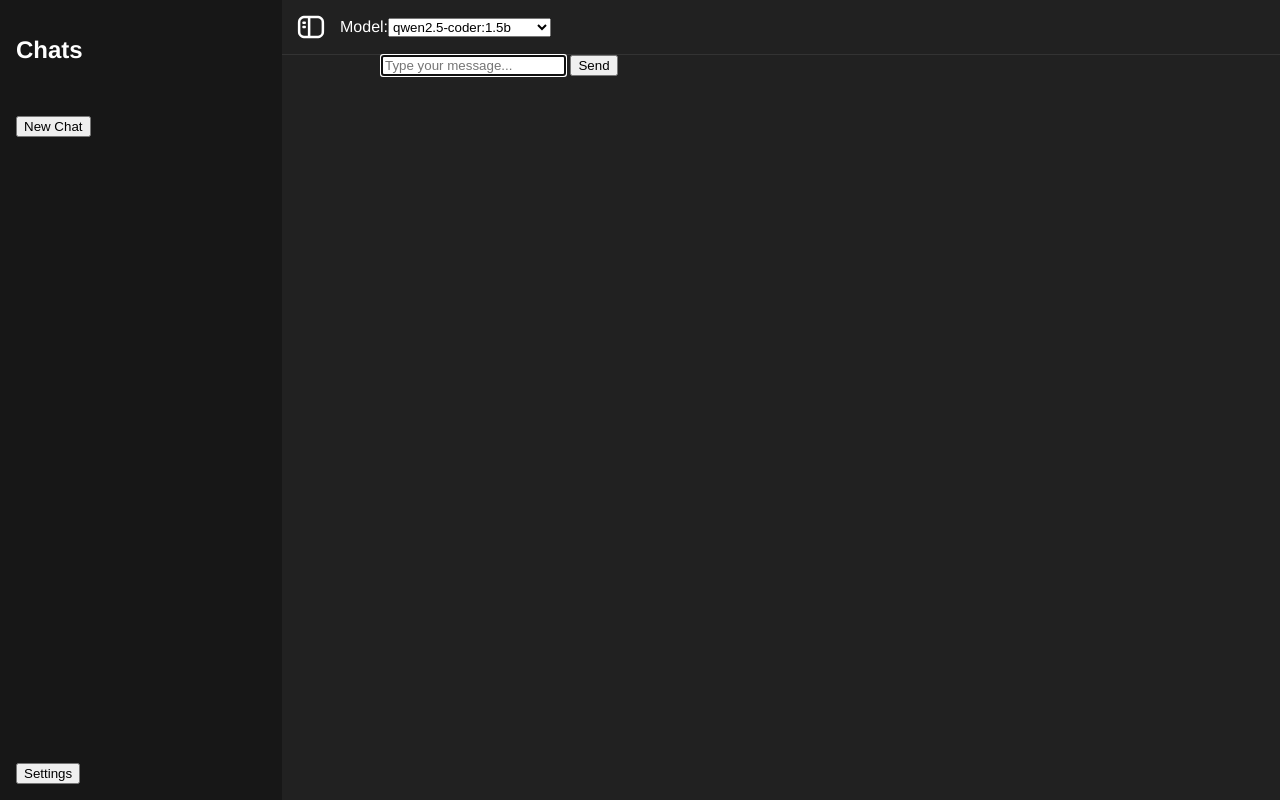
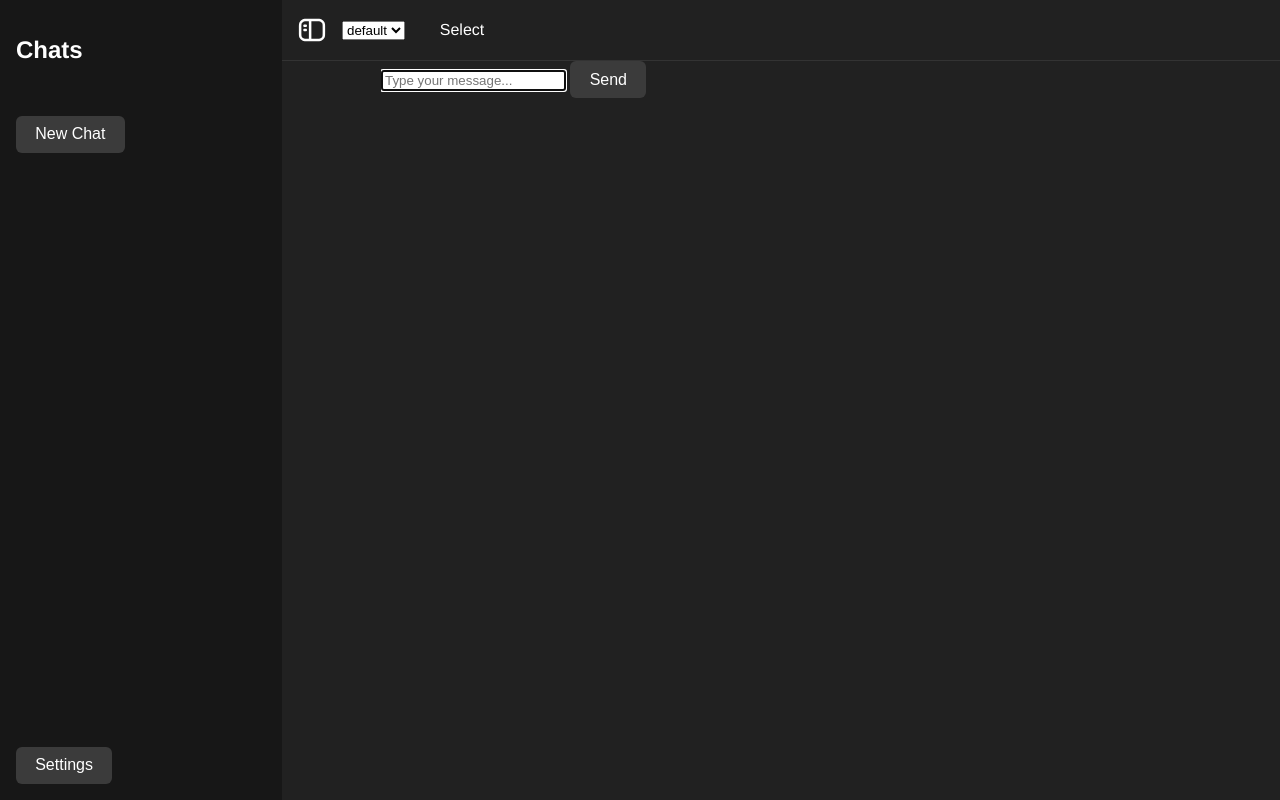
Before and after one commit to zszillat/Ollama-Python-Client, a FastAPI app: page / in a window 1280 px wide. Run offline with FastAPI, Linux system fonts and the light colour scheme; some libraries are stand-ins or nearby versions.

Commit message:
custom model dropdown work-in-progress

```diff
--- a/web_app/app.py
+++ b/web_app/app.py
@@ -1,4 +1,4 @@
-# app.py (fixed)
+# app.py
 from fastapi import FastAPI, Request, Form, Query, Body, HTTPException
 from fastapi.responses import HTMLResponse, RedirectResponse
 from fastapi.templating import Jinja2Templates
@@ -6,14 +6,9 @@ from fastapi.staticfiles import StaticFiles
 import os
 import glob
 import json
+import requests
 
 from ollama_client import Options, Ollama
-
-# Config
-BASE_URL = "http://10.0.0.1:11434"
-DEFAULT_MODEL = "qwen2.5-coder:1.5b"
-
-app = FastAPI()
 
 # Paths
 current_dir = os.path.dirname(__file__)
@@ -22,11 +17,32 @@ static_dir = os.path.join(current_dir, "static")
 conversations_dir = os.path.join(current_dir, "conversations")
 settings_file = os.path.join(current_dir, "settings.json")
 title_prompt = (
-    f"based on the conversation so far, what would be a good title for it?"
-    f" Respond with a conversation title only;"
-    f" use _ in place of a space;"
-    f" keep the title under 10 words"
+    "based on the conversation so far, what would be a good title for it?"
+    " Respond with a conversation title only;"
+    " use _ in place of a space;"
+    " keep the title under 10 words"
 )
+
+# Config - Load from settings.json
+settings_data = {}
+with open(settings_file, 'r') as f:
+    settings_data = json.load(f)
+
+# Config
+BASE_URL = settings_data.get('base_url', 'http://10.0.0.1:11434')
+DEFAULT_MODEL = settings_data.get('manageModels', {}).get('modelInstalled', ['qwen2.5-coder:1.5b'])[0]
+
+def get_installed_models(base_url):
+    try:
+        response = requests.get(f"{base_url}/api/tags")
+        response.raise_for_status()
+        tags = response.json()
+        return [model['name'] for model in tags.get('models', [])]
+    except Exception as e:
+        print(f"Failed to fetch models: {e}")
+        return []
+
+app = FastAPI()
 
 deleted_dir = os.path.join(current_dir, "deleted")
 os.makedirs(deleted_dir, exist_ok=True)
@@ -79,11 +95,17 @@ async def save_settings(new_settings: dict = Body(...)):
 async def read_root(request: Request):
     raw_conversations = list_conversations()
     formatted_conversations = [os.path.splitext(name)[0].replace("_", " ") for name in raw_conversations]
-    return templates.TemplateResponse("chat.html", {
-        "request": request,
-        "messages": chat_manager.client.history,
-        "conversations": formatted_conversations
-    })
+    settings_data = load_settings()
+    presets = settings_data.get('manageModels', {}).get('modelPresets', [])
+    return templates.TemplateResponse(
+        "chat.html",
+        {
+            "request": request,
+            "messages": chat_manager.client.history,
+            "conversations": formatted_conversations,
+            "presets": presets,
+        },
+    )
 
 @app.post("/delete_chat")
 async def delete_chat(filename: str = Form(...)):
@@ -93,20 +115,16 @@ async def delete_chat(filename: str = Form(...)):
     if not os.path.exists(file_path):
         raise HTTPException(status_code=404, detail="Conversation not found")
 
-    # Check if the deleted file is the currently active chat
     currently_loaded_file = os.path.basename(chat_manager.conversation_file)
-    deleting_current_chat = (safe_filename == currently_loaded_file)
+    deleting_current_chat = safe_filename == currently_loaded_file
 
-    # Move file to deleted folder
     deleted_path = os.path.join(deleted_dir, safe_filename)
     os.rename(file_path, deleted_path)
 
-    # If deleting the active chat, reset
     if deleting_current_chat:
         chat_manager.new_chat()
         return RedirectResponse(url="/", status_code=303)
 
-    # Otherwise just refresh to home
     return RedirectResponse(url="/", status_code=303)
 
 @app.post("/chat", response_class=HTMLResponse)
@@ -117,7 +135,9 @@ async def chat(request: Request, user_input: str = Form(...)):
     filename = os.path.basename(chat_manager.conversation_file)
     if filename.startswith("chat_"):
         title_response = chat_manager.client.send_prompt(title_prompt)
-        clean_title = "".join(c for c in title_response.strip() if c.isalnum() or c in (' ', '_', '-')).strip().replace(" ", "_")
+        clean_title = "".join(
+            c for c in title_response.strip() if c.isalnum() or c in (" ", "_", "-")
+        ).strip().replace(" ", "_")
         new_filename = f"{clean_title}.json"
         new_file_path = os.path.join(os.path.dirname(chat_manager.conversation_file), new_filename)
         chat_manager.client.history = chat_manager.client.history[:-2]
@@ -128,12 +148,17 @@ async def chat(request: Request, user_input: str = Form(...)):
 
     conversations = list_conversations()
     formatted_conversations = [os.path.splitext(name)[0].replace("_", " ") for name in conversations]
-
-    return templates.TemplateResponse("chat.html", {
-        "request": request,
-        "messages": chat_manager.client.history,
-        "conversations": formatted_conversations
-    })
+    settings_data = load_settings()
+    presets = settings_data.get('manageModels', {}).get('modelPresets', [])
+    return templates.TemplateResponse(
+        "chat.html",
+        {
+            "request": request,
+            "messages": chat_manager.client.history,
+            "conversations": formatted_conversations,
+            "presets": presets,
+        },
+    )
 
 @app.post("/new_chat", response_class=RedirectResponse)
 async def new_chat():
@@ -156,8 +181,13 @@ async def settings(request: Request):
     raw_conversations = list_conversations()
     formatted_conversations = [os.path.splitext(name)[0].replace("_", " ") for name in raw_conversations]
     settings_data = load_settings()
-    return templates.TemplateResponse("settings.html", {
-        "request": request,
-        "conversations": formatted_conversations,
-        "settings": settings_data
-    })
+    installed_models = get_installed_models(settings_data.get('base_url', 'http://10.0.0.1:11434'))
+    return templates.TemplateResponse(
+        "settings.html",
+        {
+            "request": request,
+            "conversations": formatted_conversations,
+            "settings": settings_data,
+            "installed_models": installed_models,
+        },
+    )
--- /dev/null
+++ b/web_app/static/chat.css
@@ -0,0 +1,76 @@
+.custom-dropdown-container {
+    position: absolute; /* absolute positioning */
+    z-index: 9999;
+    width: 250px;
+    top: 0;
+    left:55px;
+    display: flex;
+    flex-direction: column;
+    align-items: center;
+}
+
+#main {
+    position: relative; /* Create positioning context for the dropdown */
+  }
+
+#selectBox {
+    background-color: none;
+    height: 60px;
+    display: flex;
+    align-items: center;
+    justify-content: center;
+    width: 100%;
+}
+
+#selectBox p {
+    width: 85%;
+    height: 45px;
+    display: flex;
+    justify-content: center;
+    align-items: center;
+}
+
+#selectBox p:hover {
+        background-color: rgba(255, 255, 255, 0.06);
+        cursor: pointer;
+        border-radius: 10px;
+}
+
+#optionBox {
+    background-color: #2F2F2F;
+    border-radius: 10px;
+    display: flex;
+    flex-direction: column;
+    align-items: center;
+    margin-top: 10px;
+    width: 100%;
+}
+
+#optionBox > p {
+   width: 85%;
+   height: 45px;
+   text-align: center;
+   margin: 0;
+   display: flex;
+   justify-content: center;
+   align-items: center;
+
+}
+
+#optionBox > p:hover {
+    background-color: rgba(255, 255, 255, 0.06);
+    cursor: pointer;
+    border-radius: 10px;
+}
+
+.buffer {
+    height: 10px;
+}
+
+#open {
+    display: none;
+}
+
+#closed {
+    display: flex;
+}
--- a/web_app/static/style.css
+++ b/web_app/static/style.css
@@ -11,6 +11,21 @@ body {
     display: flex;
     width: 100%;
     height: 100vh;
+}
+
+button {
+    background-color: #3b3b3b;
+    color: #fff;
+    border: none;
+    padding: 0.6rem 1.2rem;
+    border-radius: 6px;
+    font-size: 1rem;
+    cursor: pointer;
+    transition: background-color 0.2s;
+}
+
+button:hover {
+    background-color: #505050;
 }
 
 /* Sidebar */
@@ -33,23 +48,32 @@ body {
     align-items: center;
     width: 100%;
 }
+
+.toggle-sidebar-wrapper {
+    width: 60px;
+    height: 60px;
+    display: flex;
+    align-items: center;
+    justify-content: center;
+}
+
 #toggle-sidebar {
     background: none;
     border: none;
     display: flex;
     align-items: center;
     justify-content: center;
-    margin: 10px;
-    padding: 2px 4px;
-    border-radius: 10px;
-    transition: background-color 150ms linear;
+    /* border-radius: 10px; */
+    transition: background-color 50ms linear;
+    width: 75%;
+    height: 75%;
 }
 #toggle-sidebar:hover {
     background-color: rgba(255, 255, 255, 0.06);
 
 }
 #toggle-sidebar img {
-    width: 30px;
+    height: 120%;
 }
 
 /* When sidebar is collapsed */
@@ -68,15 +92,32 @@ body {
     background-color: #212121;
     transition: flex 300ms ease, width 300ms ease;
     height: 100vh;
+    overflow: hidden; /* Prevent children from forcing it bigger */
 }
 
 #main-content {
     width: 95%;
     max-width: 800px;
     height: 100%;
+    overflow-y: auto;
+    padding-bottom: 2rem;
+    box-sizing: border-box;
 }
 
 #main.expanded {
     flex: none;
     width: 100%;
 }
+
+#main-content::-webkit-scrollbar {
+    width: 8px;
+}
+
+#main-content::-webkit-scrollbar-thumb {
+    background-color: #555;
+    border-radius: 4px;
+}
+
+#main-content::-webkit-scrollbar-thumb:hover {
+    background-color: #777;
+}
--- a/web_app/templates/base.html
+++ b/web_app/templates/base.html
@@ -48,9 +48,12 @@
 
         <div id="main">
             <div id="top-bar">
-                <button id="toggle-sidebar">
-                    <img src="/static/menu.svg" alt="Menu">
-                </button>
+                <div class="toggle-sidebar-wrapper">
+                    <button id="toggle-sidebar">
+                        <img src="/static/menu.svg" alt="Menu">
+                    </button>
+                </div>
+
                 {% block topbar %}
                 {% endblock %}
             </div>
--- a/web_app/templates/chat.html
+++ b/web_app/templates/chat.html
@@ -1,20 +1,43 @@
 {% extends "base.html" %}
 
-{% block title %}Chat - Local ChatGPT{% endblock %}
+{% block title %}{% endblock %}
+{% block css %}
+<link rel="stylesheet" href="static/chat.css">
+{% endblock %}
 
 <!-- TOPBAR -->
 {% block topbar %}
-    <label for="model-select">Model:</label>
-    <select id="model-select">
-        <option>qwen2.5-coder:1.5b</option>
-        <option>deepseek-coder-v2:16b</option>
-        <option>llama3:latest</option>
+    <div id="open" class="custom-dropdown-container">
+        <div id="selectBox">
+            <p id="openSelect">Select</p>
+        </div>
+        <div id="optionBox">
+            <div class="buffer"></div>
+            {% for preset in presets %}
+            <p>{{ preset.name }}</p>
+            {% endfor %}
+            <p>test</p>
+            <p>test but kinda longer</p>
+            <p>test</p>
+            <div class="buffer"></div>
+        </div>
+    </div>
+    <div id="closed" class="custom-dropdown-container">
+        <div id="selectBox">
+            <p id="closedSelect">Select</p>
+        </div>
+    </div>
+    <select id="presetSelect" name="preset">
+        {% for preset in presets %}
+            <option value="{{ preset.name }}">{{ preset.name }}</option>
+        {% endfor %}
     </select>
 {% endblock %}
 
+
+
 <!-- MAIN -->
 {% block content %}
-
 
     <div id="chat">
         {% for message in messages %}
@@ -43,6 +66,37 @@
         });
 
         Prism.highlightAll();
+
+        // dropdown logic
+        const presetSelect = document.getElementById('presetSelect')
+        const open = document.getElementById('open')
+        const openSelect = document.getElementById('openSelect')
+        const closed = document.getElementById('closed')
+        const closedSelect = document.getElementById('closedSelect')
+        const optionBox = document.getElementById('optionBox');
+        const pNodeList = optionBox.querySelectorAll(':scope > p');
+        const pArray = Array.from(pNodeList);
+
+        closedSelect.addEventListener('click', () => {
+            closed.style.display = "none";
+            open.style.display = "flex";
+        })
+
+        openSelect.addEventListener('click', () => {
+            open.style.display = "none";
+            closed.style.display = "flex";
+        })
+
+        pArray.forEach((p, idx) => {
+            p.addEventListener('click', () => {
+                presetSelect.value = p.textContent
+                openSelect.textContent = p.textContent
+                closedSelect.textContent = p.textContent
+                open.style.display = "none"
+                closed.style.display = "flex"
+            });
+        });
+
     });
 </script>
 {% endblock %}
```
Also changed, not shown: web_app/settings.json (+14 -4 lines), web_app/static/settings.css (+0 -16 lines), web_app/static/settings.js (+5 -63 lines), web_app/templates/modals.html (+5 -23 lines), web_app/templates/settings.html (+3 -9 lines).
